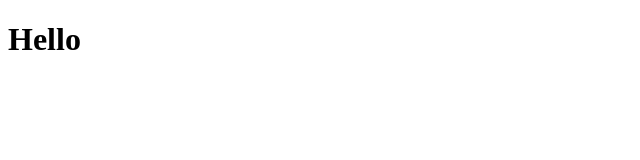
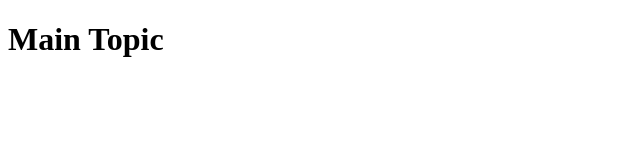
Before and after one commit to jljy2/jljy2.github.io, a plain HTML site: page index.html in a window 1280 px wide. Shown: the whole page, without its empty margins (0-640 px from the left). Drawn offline with Linux system fonts and the light colour scheme.

Commit message:
Update index.html

```diff
--- a/index.html
+++ b/index.html
@@ -3,6 +3,8 @@
 <html lang="en">
 
 
-<h1>Hello</h1>
+<header>
+    <h1>Main Topic</h1>
+</header>
 
 </html>
```
